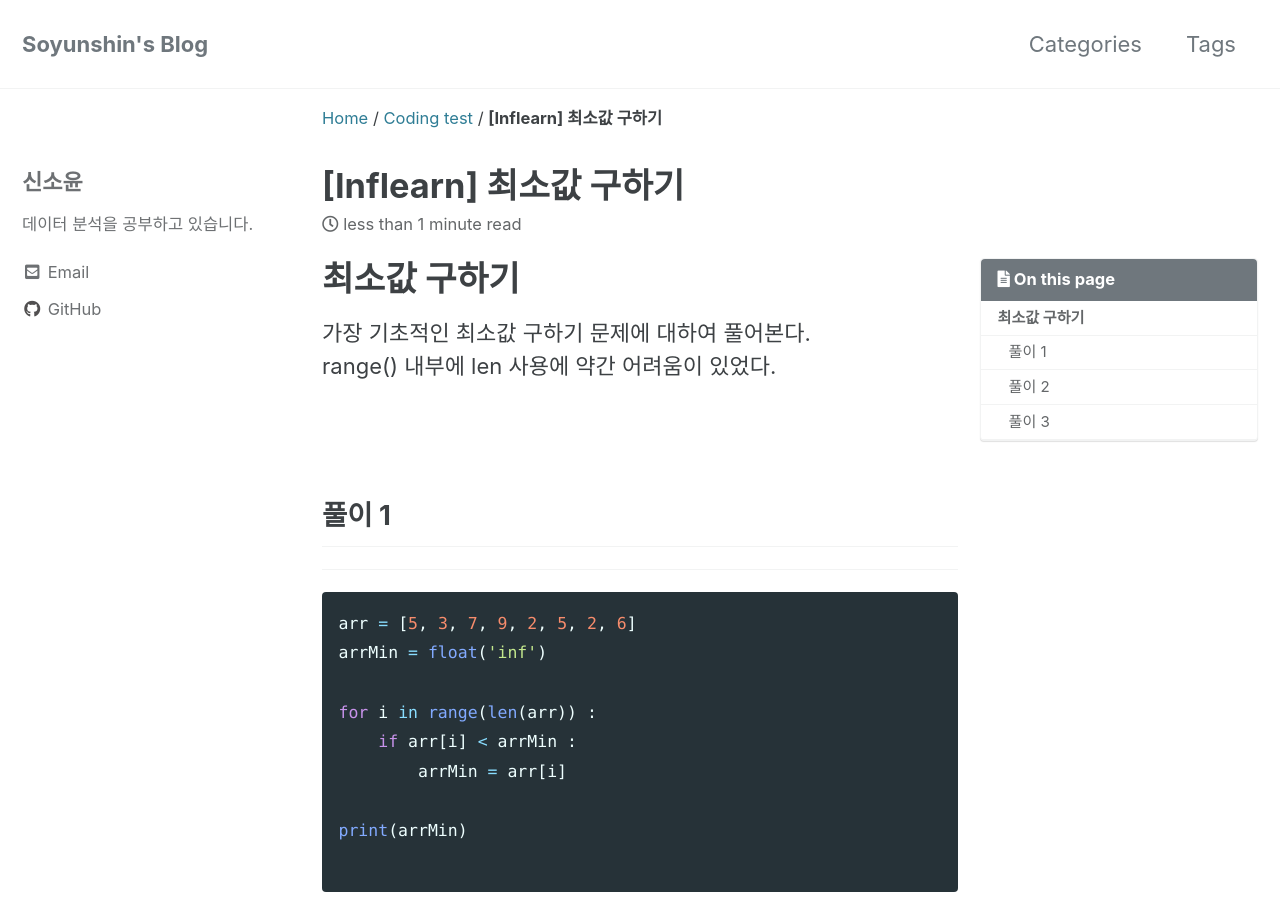
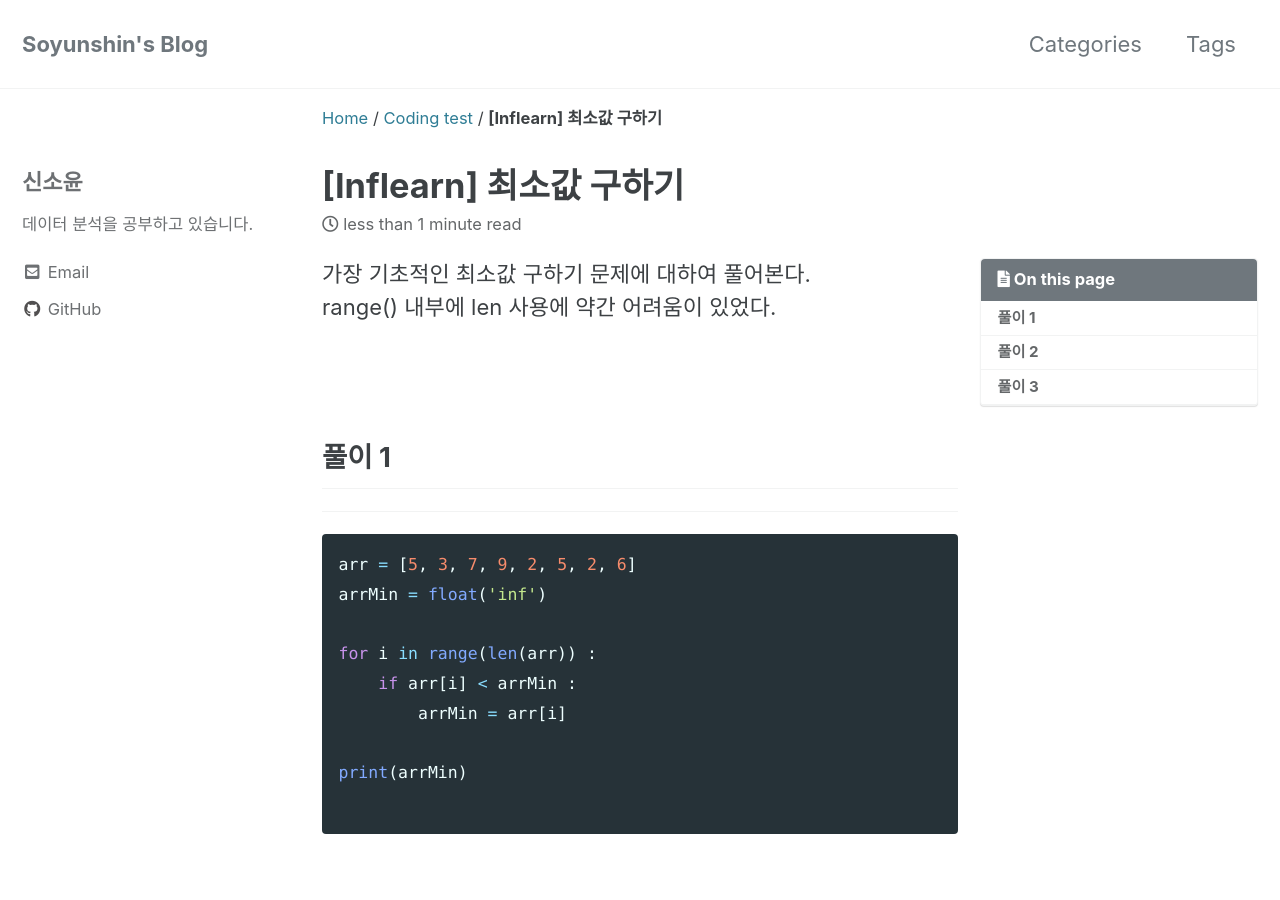
Before and after one commit to soyunshin/soyunshin.github.io, a Jekyll site: the page built from _posts/Coding Test/2021-05-15-최소값구하기.md, in a window 1280 px wide and 900 px high. Built offline with Jekyll 4.4.1, drawn with Linux system fonts in a browser that asks for light colours; cached includes are drawn as plain includes; comment, search, counter and statistics services are not loaded.

Commit message:
[2021-05-16]

```diff
--- a/_posts/Coding Test/2021-05-15-최소값구하기.md
+++ b/_posts/Coding Test/2021-05-15-최소값구하기.md
@@ -13,7 +13,7 @@ toc_sticky: true
 date: 2021-05-15
 last_modified_at: 2021-05-15
 ---
-# 최소값 구하기
+
 가장 기초적인 최소값 구하기 문제에 대하여 풀어본다.<br>
 range() 내부에 len 사용에 약간 어려움이 있었다.
 
```
